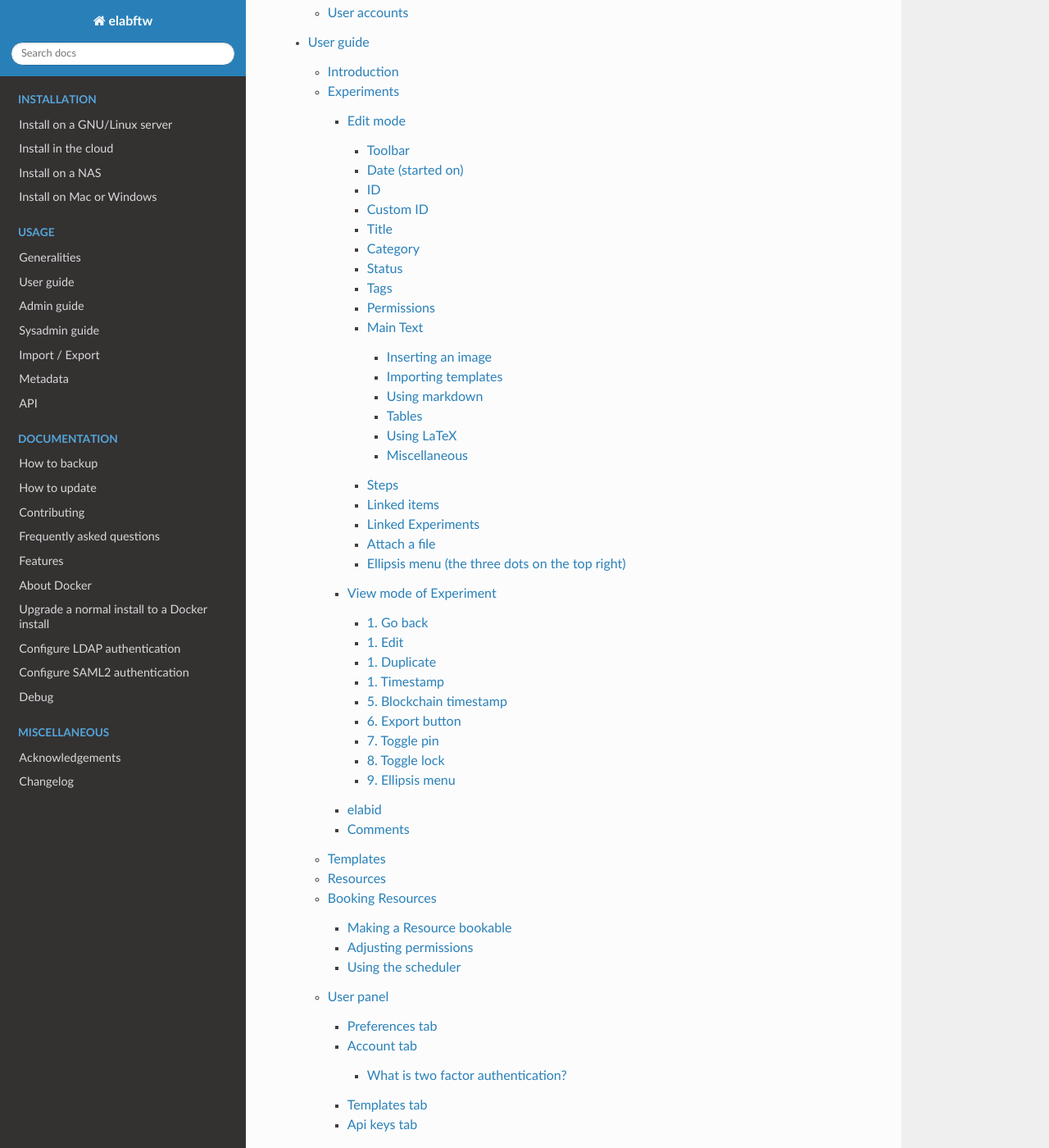
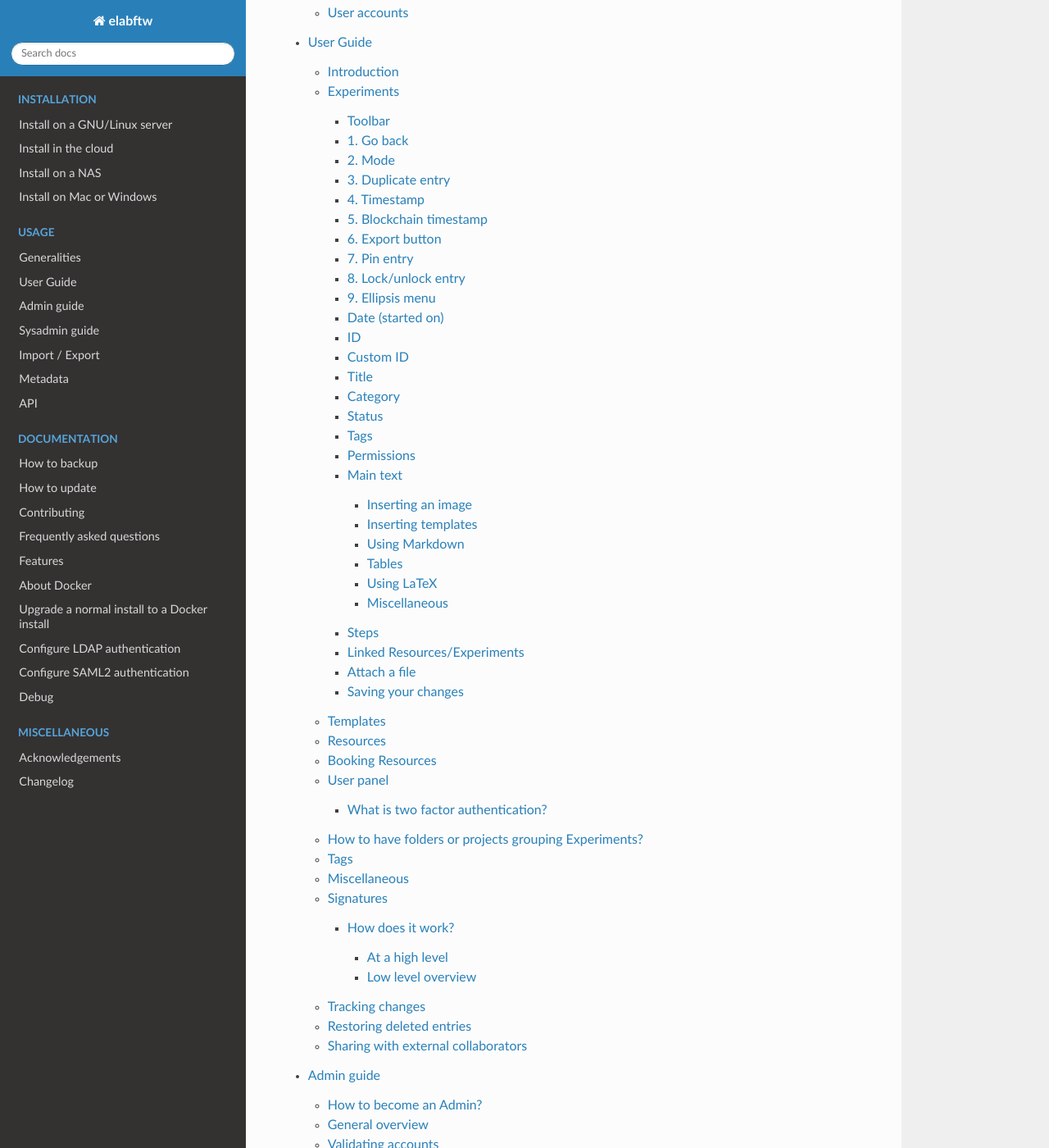
Before and after one commit to elabftw/elabdoc, a Sphinx documentation site: the page built from doc/index.rst, in a window 1280 px wide and 1400 px high, scrolled down 3041 px. Shown: the whole window at 82% size. Built offline with Sphinx 7.4.7 and the Read the Docs theme 3.1.0, drawn with Linux system fonts in a browser that asks for light colours; some of the changed lines change nothing that is shown; some of the changed text lies outside the part shown.

Commit message:
Grammar edits

```diff
--- a/doc/sysadmin-guide.rst
+++ b/doc/sysadmin-guide.rst
@@ -289,3 +289,16 @@
 Before a major release, update the staging instance, optionally asking users if everything looks good on this instance, and once everything is validated, you can upgrade the production instance.
 
 .. note:: It is recommended to post a general announcement from the Communications tab in the Sysconfig Panel to inform users that this is a test instance, preventing them from mistakenly entering data.
+
+
+Restoring deleted entries
+=========================
+
+eLabFTW uses a soft-delete mechanism for entries. When an experiment or a resource is deleted, it will still be accessible in the backend database as a deleted entity. To restore an entry, revert it by changing the State to 1.
+
+    case Normal = 1;
+    case Archived = 2;
+    case Deleted = 3;
+    case Pending = 4;
+    case Processing = 5;
+    case Error = 6;
--- a/doc/user-guide.rst
+++ b/doc/user-guide.rst
@@ -1,7 +1,7 @@
 .. _user-guide:
 
 **********
-User guide
+User Guide
 **********
 
 This guide is for Users. See also the guides for :doc:`Admins <admin-guide>` and for :doc:`Sysadmins <sysadmin-guide>`.
@@ -16,7 +16,7 @@
 * Users can create Experiment templates but not Resource templates
 * Only Admins can create Resource templates
 
-Both Resources and Experiments can have Tags and links, along with a Category and a Status.
+Both Resources and Experiments can have Tags and links, along with a Category and a Status. Many of the options for creating and editing Experiment entries are the same as those for Resource entries.
 
 Experiments
 ===========
@@ -70,31 +70,77 @@
 
 The only required information is the title.
 
+Toolbar
+^^^^^^^
+For both Experiment and Resource entries, the top part of the page displays a toolbar with several available actions, as described below.
+
+.. image:: img/user-view-toolbar.png
+    :align: center
+    :alt: view mode numbered
+
+1. Go back
+^^^^^^^^^^
+Go back to the main page.
+
+2. Mode
+^^^^^^^
+Switch between "edit" mode and "view" mode.
+
+3. Duplicate entry
+^^^^^^^^^^^^^^^^^^
+Create a new entry with the same Title, Tags, text, and links, but with today's date and the Status set as "Running". A pop-up message will ask if you would like to copy the attached files to the duplicated entry. An «I» character is added to the title to indicate that it is a duplicate.
+
+4. Timestamp
+^^^^^^^^^^^^
+When you click this button, a timestamp archive is created. This is a signed, legally binding snapshot of the Experiment that is stored alongside the attached files in an immutable archive. Timestamping an entry involves generating a full JSON export of the entry and creating a cryptographic hash of that data. This hash is then sent to a trusted third party: the TimeStamping Authority (TSA).
+
+The TSA acknowledges the existence of the data and sends back a signed token, which serves as proof that the data existed at that specific time. This process follows the :rfc:`3161` standard for Trusted Timestamping.
+
+The timestamped data and corresponding token are then saved in the "Attached Files" section of the Experiment as a zip file. This file is initially in an "Archived" state, meaning it is hidden from view by default. To view archived files, click the "Show Archived" button on the right side of the "Uploaded Files" section in edit mode:
+
+.. image:: img/show-archived-uploads.png
+    :align: center
+    :alt: timestamp archive
+
+This timestamp archive is immutable and cannot be modified or deleted.
+
+.. image:: img/timestamp-archive.png
+    :align: center
+    :alt: timestamp archive
 
 
-Edit mode
----------
+5. Blockchain timestamp
+^^^^^^^^^^^^^^^^^^^^^^^
+This button will perform the same action as a timestamp, except it will use blockchain technology and the service provided by the BloxBerg consortium. You can learn more about it here: `BloxBerg website <https://bloxberg.org/discover/mission/>`_.
 
-Toolbar
-^^^^^^^
-In edit mode, the top part of the page displays a toolbar with several available actions, as described below.
+6. Export button
+^^^^^^^^^^^^^^^^
 
-.. image:: img/user-guide-toolbar-edit.png
+.. image:: img/export-options.png
+    :align: center
+    :alt: view mode export dropdown
+
+The Export menu allows you to save the entry in different formats.
+
+The ELN format is a new file format based on RO-Crate specification. It contains a special file (in JSON-LD) describing the contents of the dataset (one or several Experiments). It is designed and promoted by The ELN Consortium, an association of several ELN vendors that agreed on an interchange format for export/import of datasets. Learn more about it here: `TheELNConsortium on GitHub <https://github.com/TheELNConsortium/>`_.
 
 
-1. Go back to the list of Experiment entries
-2. Switch to "view" mode
-3. Duplicate the Experiment: make a new entry with identical content (except attachments). The new entry will have the default Status and today's date
-4. Timestamp Experiment: create a signed, legally binding snapshot of the Experiment and store it alongside the attached files in an immutable archive
-5. Export menu: export the Experiment in various formats (PDF, ELN, CSV, etc...)
-6. Pin the Experiment: pin the Experiment entry to the top of the Experiment list
-7. Lock/Unlock Experiment: prevent further editing. Only the user who locks an experient can unlock it.
-8. Ellipsis menu:
-     - See revisions: the revisions system keeps track of changes to the main text of the Experiment entry
-     - See changelog: the changelog system keeps track of all other changes to the Experiment entry
-     - Archive/Unarchive: this removes the entry from the default list and adds it to the list of archived entries.
-     - Delete: perform a soft-deletion of the Experiment. This will mark the Experiment as deleted but keep it in the backend database.
+7. Pin entry
+^^^^^^^^^^^^
+Clicking this icon will make this entry appear on top of the list on the main page (pin entry).
 
+8. Lock/unlock entry
+^^^^^^^^^^^^^^^^^^^^
+Use this to lock the entry and prevent further editing. Only an Admin or the user who locked an experiment can unlock it.
+
+9. Ellipsis menu
+^^^^^^^^^^^^^^^^
+
+   - Transfer ownership: For entries you created, you can transfer ownership to a different user
+   - See revisions: View revisions to the main text of the entry
+   - See changelog: View the changelog for the entry
+   - Archive/Unarchive: Archiving removes the entry from the default list and adds it to the list of archived entries
+   - Delete entry: Perform a soft-delete of the entry. The entry will be removed but a copy will be stored in the   backend database, where a Sysadmin can access it. See the section on "Restoring deleted entries".
 
 
 Date (started on)
@@ -142,9 +188,9 @@
 ^^^^^^^^^^^
 The "Visibility" and "Can write" menus allow you to control who can access and change a given entry. Click the `Edit` button to view, add, or remove permissions.
 
-Main Text
+Main text
 ^^^^^^^^^
-Here is a space for you to freely describe your experimental setting, procedure, results, and any other information you wish to include about your research. In this rich text editor, you can add text with various formatting options, create tables, and add images, links, etc…
+This is the space to freely describe your experimental setting, procedure, results, and any other information you wish to include about your research. In this rich text editor, you can add text with various formatting options, create tables, and add images, links, etc…
 
     .. image:: img/tinymce-editor.png
        :alt: Tinymce editor
@@ -152,24 +198,24 @@
 Inserting an image
 """"""""""""""""""
 
-To insert an image into the main text, simply drag and drop it into the text editor. You can also insert an uploaded image by selecting "Insert in the text at cursor position" from the uploaded file menu (top right of attachment icon, three vertical dots).
+To insert an image into the main text, simply drag and drop it into the text editor. You can also insert an uploaded image by clicking on the ellipsis menu on the file icon in the "Attached Files" section (three vertical dots on top right) and selecting "Insert in the text at cursor position".
 
-Importing templates
+Inserting templates
 """""""""""""""""""
 
-You can use the Import > Templates menu to select from existing Experiments templates and import them directly in your text, which allows you to compose an Experiment by merging several templates.
+From the Insert menu in the text editor, you can select "Insert template" to import the contents of the text editor from an existing Experiment template. This allows you to combine content from multiple templates.
 
-Using markdown
+Using Markdown
 """"""""""""""
 
     .. image:: img/markdown-editor.*
        :alt: Markdown editor
 
-You can also use markdown for the main text. Switch editor by clicking the Switch editor button at the bottom right of the main text edition zone. If you'd like the editor to become default, go to your Settings and enable "Disable the rich text editor and write Markdown directly".
+You can also use Markdown to create the main text. You can switch to Markdown by clicking the "Switch editor" button at the bottom right of the main text box. If you'd like Markdown to be the default option, go to Settings and select "Disable the rich text editor and write Markdown directly".
 
 Tables
 """"""
-If you add tables you might want to sort the data in the table dynamically. eLabFTW got you covered. Sort icons will be displayed in view mode when so called header cells (``<th>``) are defined and a table is set sortable. The table should have column names in the top row. You can select the top row with the mouse by clicking the left mouse button on the leftmost cell and while keeping the mouse button pressed move the mouse to the rightmost cell. Release the mouse button. The top row should be highlighted now. Next, from the rich text editor menu select «Table» → «Cell» → «Cell properties». In the dialog change «Cell type» from «Cell» (``<td>``) to «Header cell» (``<th>``). Finally, you can activate the sorting by clicking the «sortable table» icon (|sortable-table-icon|) in the tool bar. The icon will also indicate whether a selected table is sortable. After you saved the changes you can go to view mode and dynamically sort the table. The changed order is not stored in eLabFTW. Merged cells in the top/header row (colspan) and in columns (rowspan) are not supported.
+If you add tables to the text editor you might want to dynamically sort the contained data. Don't worry, eLabFTW has you covered. Sort icons are displayed in "view" mode when "header cells" (``<th>``) are defined and a table is set as sortable. The table should have column names in the top row. You can select the top row by clicking the left mouse button with the cursor over the leftmost cell, and while keeping the mouse button pressed, move the cursor to the rightmost cell. Release the mouse button. The top row should be highlighted now. Next, from the text editor menu select «Table» → «Cell» → «Cell properties». In the dialog change the «Cell type» from «Cell» (``<td>``) to «Header cell» (``<th>``). Finally, you can activate sorting by clicking the «sortable table» icon (|sortable-table-icon|) in the tool bar. The icon will also indicate whether a selected table is sortable. After you have saved the changes (see "Saving your changes), you can go to "view" mode and dynamically sort the table. The changed order is not stored in eLabFTW. Merged cells in the top/header row (colspan) and in columns (rowspan) are not supported.
 
 .. |sortable-table-icon| image:: img/sortable-table-icon.png
    :align: middle
@@ -184,9 +230,9 @@
 Using LaTeX
 """""""""""
 
-It is possible to express mathematical/chemical notations in eLabFTW, and they will be rendered properly in view mode but also in the pdf export.
+It is possible to express mathematical/chemical notation in eLabFTW, and formulas are rendered in both "view" mode and pdf exports.
 
-For this eLabFTW uses Mathjax with ams extension.
+To do this, eLabFTW uses Mathjax with the ams extension.
 
 Try this (make sure it is not pasted between `<pre>` Tags!):
 
@@ -199,24 +245,29 @@
 Miscellaneous
 """""""""""""
 
-You can insert a timestamp by clicking the clock icon or "Ctrl-Shift-d". You can also insert code snippets with highlighting, special characters, horizontal lines, etc...
+You can use basic text editor shortcuts and code snippets in the text editor to add highlighting, special characters, horizontal lines, etc...
 
+For a list of text shortcuts see this link: <https://www.tiny.cloud/docs/tinymce/latest/keyboard-shortcuts/>
+
+Examples:
+
+    ctrl+shift+d : add date/time at cursor
+    ctrl+= : subscript
+    ctrl+shift+= : superscript
 
 Steps
 ^^^^^
-Steps are a way to list the things one need to do during the Experiment. So you can write several steps, and once they are done, click the checkbox to declare them finished. This is quite useful for long Experiments spanning over several days, where the "Next step" will be shown in Show mode (index list), so you can see at one glance what is the next thing to do for this particular Experiment.
+You can use steps to list actions that need to be taken in connection with a given Experiment or Resource. When a task has been completed, you can click on the corresponding checkbox to indicate that that step is done. The "Next step" for each Experiment or Resource will be shown on the main Experiments or Resources page (index list) under the title for that entry. This lets you easily view the next step for each entry. You can also view the next steps for your Experiments and Resources by clicking on the "To-Do List" icon at the top left side of the main page.
 
-Note that you can also declare steps in a template.
+You can also include steps when making a template.
 
-Linked items
-^^^^^^^^^^^^
-This field allows you to link an item from the database. Just begin to type the name of what you want to link and you will see an autocompletion list appear. Select the one you want and press Enter. The number of links is not limited.
+Linked Resources/Experiments
+^^^^^^^^^^^^^^^^^^^^^^^^^^^^
+You can link a Resource or Experiment entry to another Experiment or Resource entry. Just begin to type the name of the entry you want to link in the text editor, Linked Resources field, or Linked Experiments field, and an autocompletion list will appear. Select the entry you want to link and press enter. If you link an entry from the text editor, it will automatically be added to the Linked Experiments/Resources section. The number of links is unlimited.
 
-This feature can also be used to link an Experiment to a particular Project. If you have a «Project» Item Type and have a Project item in your database, you will then be able to see all Experiments linked to this project by clicking the Link icon.
+This feature can be used to view the Resources or Experiments that are linked to a given entry. For example, you can view all the Experiments that use a particular Resource by looking at the Linked Experiments section in the entry for that Resource.
 
-Linked Experiments
-^^^^^^^^^^^^^^^^^^
-Same as above, but for Experiments.
+You can also use this feature to organize entries by project, sort of like a folder. For example, you can create a Resource entry for a given project and link all the Experiments and Resources that are associated with that project.
 
 Attach a file
 ^^^^^^^^^^^^^
@@ -224,100 +275,22 @@
     :align: center
     :alt: file uploader
 
-You can click this region to open a file browser, or drag-and-drop a file inside. The file size limit depends on the server configuration, but there is no limit on file type. If you upload an image, a thumbnail will be created. There is no limit on the number of files you can attach to an Experiment.
+Click this region to open the file browser, or drag and drop a file to this region to add it to the entry. The file size limit depends on the server configuration, but there is no limit on file type. If you upload an image, a thumbnail will be created. There is no limit on the number of files you can attach to an Experiment.
 
-Some files are recognized by eLabFTW:
+Various file types are recognized by eLabFTW:
 
-* molecules files such as cif, pdb, sdf, mol files, they will display the molecule in 2D or 3D
-* DNA files such as fasta, gb, ape, dna, gff, they will display a fully featured viewer
-* images such as png, jpg, gif or tiff will get a thumbnail
-* pdf files also get a thumbnail and can optionally be included in pdf exports
+* molecule files such as cif, pdb, sdf, and mol files: The resulting icon will display the molecule in 2D or 3D
+* DNA files such as FASTA, gb, ape, dna, and gff: These will be displayed via a fully featured viewer
+* image files such as png, jpg, gif, and tiff/: These will show as a thumbnail icon
+* pdf files: These are shown as thumbnail icons and can optionally be included in pdf exports
 
 
-Ellipsis menu (the three dots on the top right)
-^^^^^^^^^^^^^^^^^^^^^^^^^^^^^^^^^^^^^^^^^^^^^^^
+Saving your changes
+^^^^^^^^^^^^^^^^^^^
 
-The Switch Editor entry will switch from the WYSIWYG editor (TinyMCE) to the markdown editor. And the Delete entry is to remove the Experiment.
+To save changes made to the text editor, click the floppy disk icon on the top left of the editor. Changes in the text editor are saved automatically every 7 seconds.
 
----------------
-
-When you are done, click the «Save and go back» button.
-
-You are now in view mode.
-
-
-View mode of Experiment
------------------------
-In the view mode, you will find an actions button bar in the upper left part:
-
-
-.. image:: img/user-view-toolbar.png
-    :align: center
-    :alt: view mode numbered
-
-1. Go back
-^^^^^^^^^^
-Go back to the listing.
-
-1. Edit
-^^^^^^^
-Switch to edit mode.
-
-1. Duplicate
-^^^^^^^^^^^^
-Duplicating an Experiment allows you to quickly create a new entry with the same Title, Tags, body, and links, but with today's date and a running Status. Uploaded files are not duplicated. An «I» character will be added to the title to denote that it is a replicate.
-
-1. Timestamp
-^^^^^^^^^^^^
-When you click this button, a timestamp archive is created. Timestamping an entry involves generating a full JSON export of the entry and creating a cryptographic hash of that data. This hash is then sent to a trusted third party: the TimeStamping Authority (TSA).
-
-The TSA acknowledges the existence of the data and sends back a signed token, which serves as proof that the data existed at that specific time. This process follows the :rfc:`3161` standard for Trusted Timestamping.
-
-The timestamped data and its token are then saved in the "Attached Files" section of the Experiment as a zip file. This file is initially in an "Archived" state, meaning it is hidden from view by default. To view archived files, click the "Show Archived" button on the right side of the "Uploaded Files" section in edit mode:
-
-.. image:: img/show-archived-uploads.png
-    :align: center
-    :alt: timestamp archive
-
-This timestamp archive is immutable and cannot be modified or deleted.
-
-.. image:: img/timestamp-archive.png
-    :align: center
-    :alt: timestamp archive
-
-
-5. Blockchain timestamp
-^^^^^^^^^^^^^^^^^^^^^^^
-This button, representing blocks, will do the same timestamping as above, except it will use the blockchain technology and the service provided by the BloxBerg consortium. You can learn more about it here: `BloxBerg website <https://bloxberg.org/discover/mission/>`_.
-
-6. Export button
-^^^^^^^^^^^^^^^^
-
-.. image:: img/view-mode-export-dropdown.png
-    :align: center
-    :alt: view mode export dropdown
-
-The Export menu allows you to save the entry in different formats. The term "Long term storage" refers to the PDF or the PDF contained in the zip archive being of a particular kind: PDF/A, an ISO-standardized version of the PDF format. It is a PDF format designed for long term storage, but transparent PNG will appear with a black background, so they are no longer the default PDF format, but an option. The PDF/A will also include the changelog, unlike the normal PDF export. It is the PDF format used for timestamping.
-
-The ELN format is a new file format based on RO-Crate specification, containing a special file (in JSON-LD) describing the contents of the dataset (one or several Experiments). It is a format designed and promoted by The ELN Consortium, an association of several ELN vendors that agreed on an interchange format for export/import of datasets. You can learn more about it here: `TheELNConsortium on GitHub <https://github.com/TheELNConsortium/>`_.
-
-
-7. Toggle pin
-^^^^^^^^^^^^^
-Clicking this icon will make this entry appear on top of the listing (pin entry).
-
-8. Toggle lock
-^^^^^^^^^^^^^^
-The lock icon allows you to lock the entry to prevent further editing. If you lock it yourself, you can later unlock it, but if it is locked by an admin, a User won't be able to unlock it.
-
-9. Ellipsis menu
-^^^^^^^^^^^^^^^^
-
-.. raw:: html
-
-    <em>Three dots speak volumes,<br>
-    Unveiling hidden options,<br>
-    Ellipsis unfolds.</em><br><br><br>
+Changes made to any other field are saved automatically, or saved when you click outside of the field. A successful save action is indicated by the "Saved" banner that will show at the top left of the screen.
 
 
 elabid
@@ -326,7 +299,7 @@
 
 Comments
 --------
-People can leave comments on Experiments. They cannot edit your Experiment, but they can leave a comment. The owner of the Experiment will receive an email if someone comment their Experiment.
+People can leave comments on Experiments. Not everyone cannot edit your Experiment, but they can leave a comment. The owner of the Experiment will receive an email if someone comment their Experiment.
 
 Templates
 =========
@@ -350,6 +323,8 @@
 Resources
 =========
 Resources are similar to Experiments, but serve a different purpose: listing and organizing *things* that are used in Experiments.
+
+Many of the options on the Resource entry are the same as those for an Experiment entry.
 
 Only a team Admin can define the Resources Categories from the Admin Panel. Resources Categories could be:
 
@@ -534,6 +509,11 @@
 ----------------
 An Admin can define several Experiments Categories, which are then available to Users in the Team. It is a quick and easy way to group Experiments together.
 
+To-Do List
+----------
+
+From the main Experiments or Resources pages, press 't' to show your "To-Do List". You can also access the "To-Do List" by clicking on the icon at the top left side of the screen.
+
 Miscellaneous
 =============
 
@@ -541,7 +521,7 @@
 
 You can export and import items from the database (it can be several items).
 
-Press 't' to have a TODO list.
+
 
 .. raw:: html
 
@@ -655,11 +635,14 @@
 
 For an Experiment or Resource, there are two concepts: the Changelog, and the Revisions. The Revisions only tracks changes of the Main text (body) of the entry. The Changelog tracks all changes, except the content of the main text, as this is handled separately by the Revisions system.
 
-You can access the Changelog or the Revisions through the ellipsis menu (three dots) in the top right of the view or edit page of an entry. The Revisions also allows you to compare two versions or restore a particular version.
+You can access the Changelog or the Revisions through the ellipsis menu (three dots) in the top right of the page for an entry. The Revisions page allows you to compare two versions or restore a particular version of the entry.
 
-All administratives changes such as creating a new User, promoting a User to Admin, assigning a User in a team, changing an instance parameter, are logged in the Audit logs database table, and visible to the Sysadmin from the Audit Logs tab in Sysconfig Panel.
+All administrative changes, such as creating a new User, promoting a User to Admin, assigning a User in a team, and changing an instance parameter are logged in the Audit logs database table, and visible to the Sysadmin from the Audit Logs tab in Sysconfig panel.
 
-When deleting something, the entry/file is not actually deleted but simply marked as being deleted. This prevents destructive actions and allows for easy restoration of accidentally deleted things. This mechanism is called "soft-delete".
+Restoring deleted entries
+=========================
+
+eLabFTW uses a soft-delete mechanism for entries. When you delete an experiment or a resource, it will still be accessible in the backend database as a deleted entity. To restore an entry, ask your Sysadmin to revert it by changing the State to 1 (See the Sysadmin guide for more information).
 
 Sharing with external collaborators
 ===================================
```
Also changed, not shown: doc/img/export-options.png (added).
